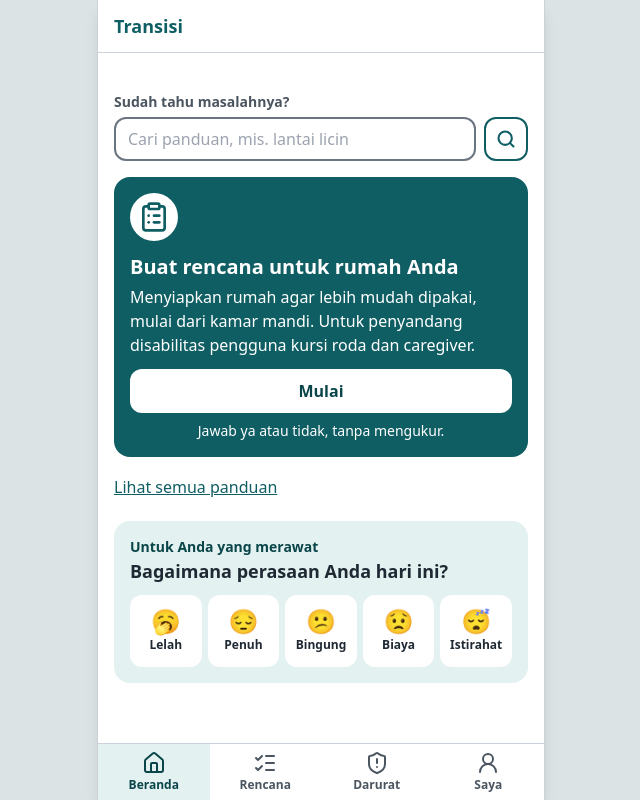
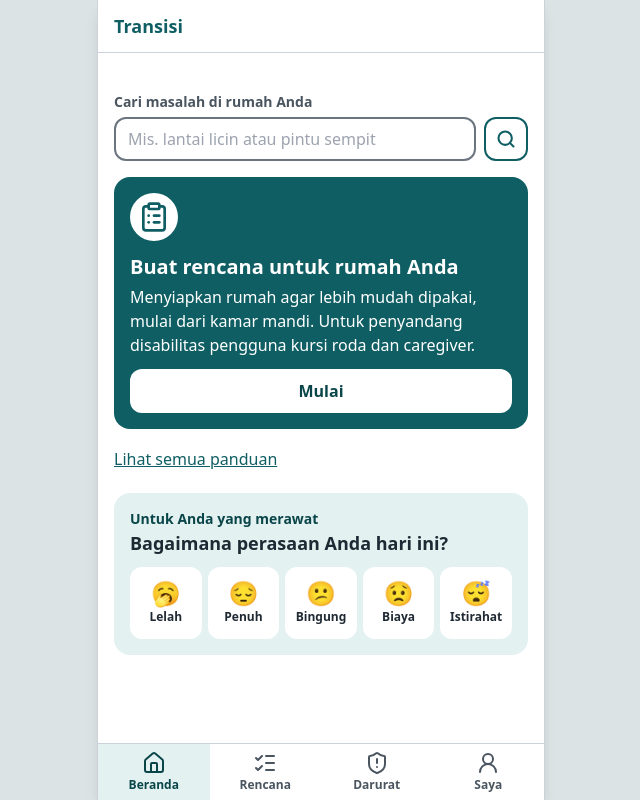
Before and after one commit to titohanafi/transisidnr, a React (Vite) app: page /#/ in a window 1280 px wide. Shown: the whole page, without its empty margins (319-959 px from the left). Built offline with nearby package versions, Linux system fonts and the light colour scheme.

Commit message:
Beranda: hapus catatan kecil, perjelas label kolom cari

```diff
--- a/content/ui.json
+++ b/content/ui.json
@@ -9,8 +9,7 @@
       "susun": {
         "judul": "Buat rencana untuk rumah Anda",
         "deskripsi": "Menyiapkan rumah agar lebih mudah dipakai, mulai dari kamar mandi. Untuk penyandang disabilitas pengguna kursi roda dan caregiver.",
-        "tombol": "Mulai",
-        "catatan": "Jawab ya atau tidak, tanpa mengukur."
+        "tombol": "Mulai"
       },
       "lanjut": {
         "judul": "Lanjutkan rencana Anda",
@@ -18,7 +17,7 @@
         "tombol": "Buka rencana"
       },
       "semua": "Lihat semua panduan",
-      "cari": { "label": "Sudah tahu masalahnya?", "placeholder": "Cari panduan, mis. lantai licin", "tombol": "Cari" }
+      "cari": { "label": "Cari masalah di rumah Anda", "placeholder": "Mis. lantai licin atau pintu sempit", "tombol": "Cari" }
     }
   },
   "umum": {
--- a/src/domain/schema.ts
+++ b/src/domain/schema.ts
@@ -147,7 +147,7 @@ export const uiSchema = z
       spandukDraf: teks,
       pilih: z.object({
         judul: teks,
-        susun: z.object({ judul: teks, deskripsi: teks, tombol: teks, catatan: teks }),
+        susun: z.object({ judul: teks, deskripsi: teks, tombol: teks }),
         lanjut: z.object({ judul: teks, deskripsi: teks, tombol: teks }),
         semua: teks,
         cari: z.object({ label: teks, placeholder: teks, tombol: teks }),
--- a/src/screens/Beranda.tsx
+++ b/src/screens/Beranda.tsx
@@ -66,7 +66,6 @@ export function Beranda() {
         >
           {kartu.tombol}
         </Link>
-        {!adaJawaban && <p className="mt-2 text-center text-sm">{pilih.susun.catatan}</p>}
       </section>
 
       <Link to="/jelajah" className="mt-2 inline-flex min-h-sentuh items-center text-utama underline">
```
Also changed, not shown: 1 other file (tests, documents, lock files or other folders).
